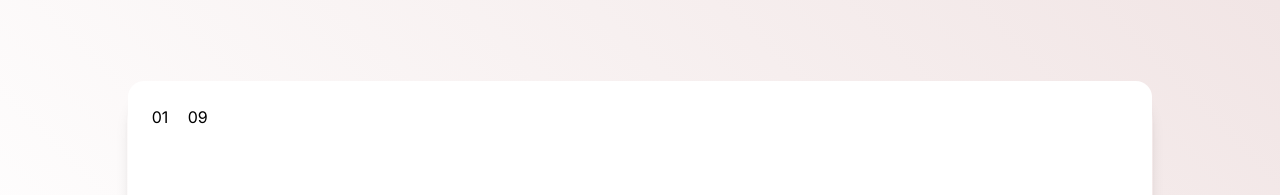
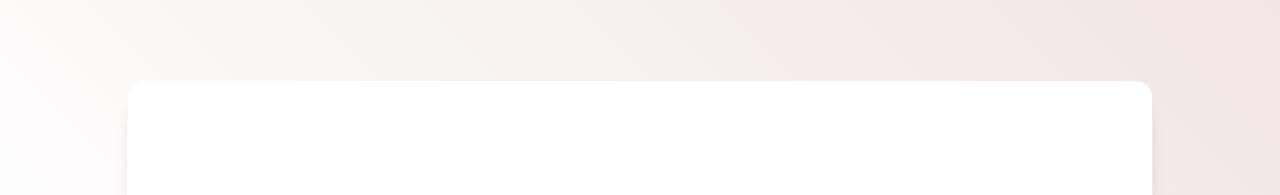
Before and after one commit to anushkarde/googee, a React (Vite) app: page / in a window 1280 px wide. Shown: the top 195 px of the page. Built offline with nearby package versions, Linux system fonts and the light colour scheme.

Commit message:
delete random

```diff
--- a/src/components/Hero.jsx
+++ b/src/components/Hero.jsx
@@ -8,10 +8,7 @@ const Hero = () => {
           <div className="flex flex-row w-full h-full">
 
             <div className="flex flex-col p-6">
-              <div class="grid grid-cols-4 gap-4">
-                <div>01</div>
-                <div>09</div>
-              </div>
+
             </div>
 
             <div className="flex flex-col mt-72 fixed left-1/2">
```
